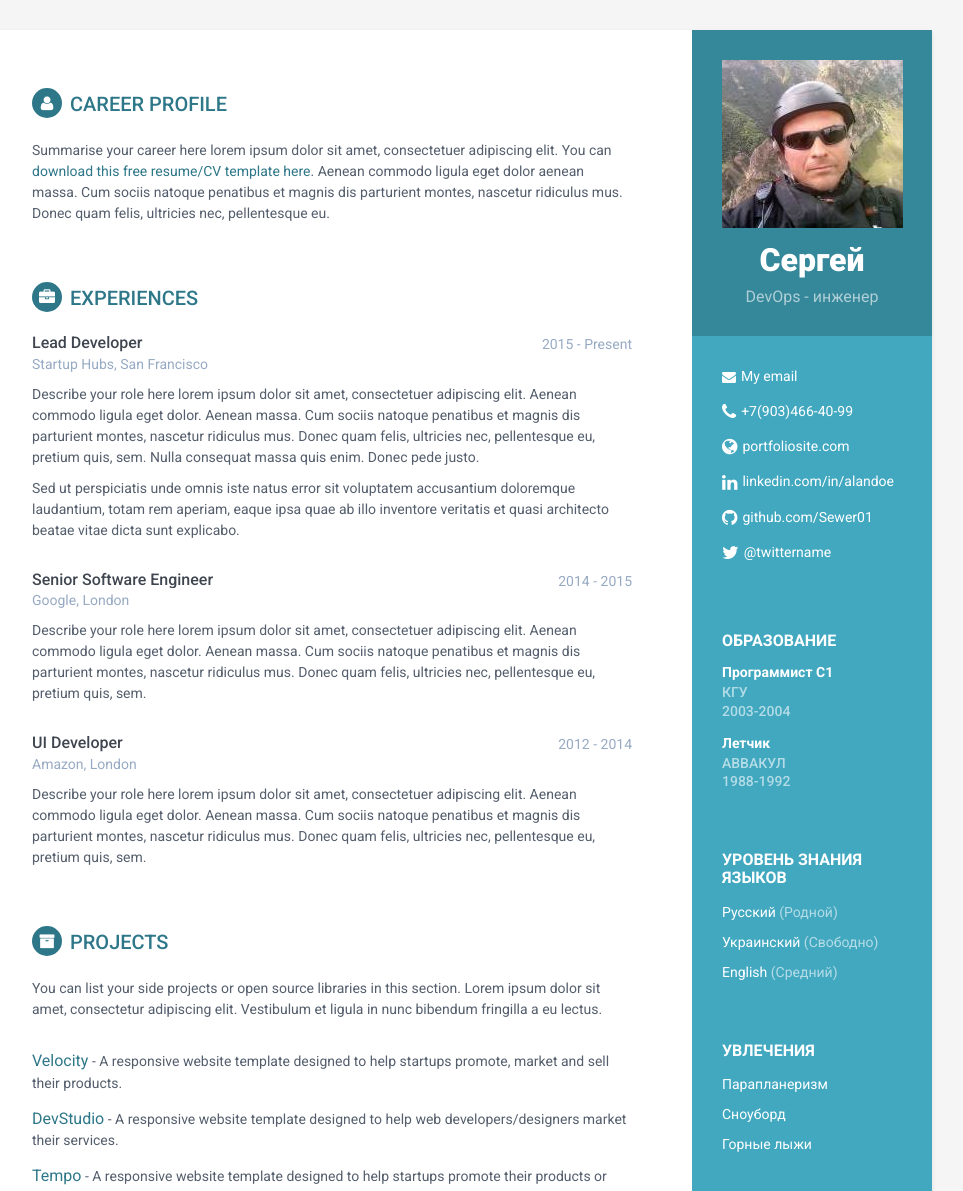
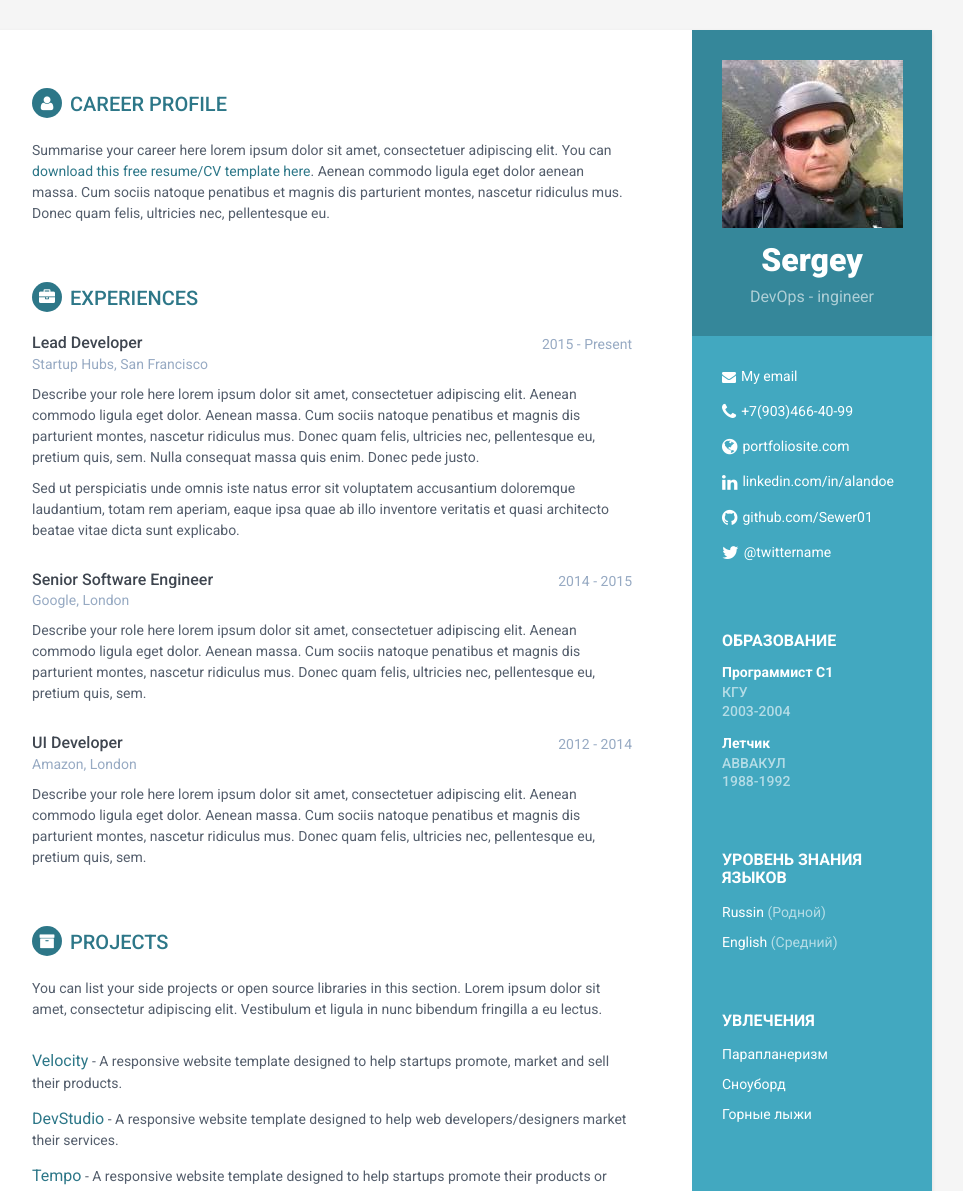
Before and after one commit to Sewer01/django, a Django app: page / in a window 1280 px wide. Shown: the top 1191 px of the page, without its empty margins (188-1151 px from the left). Run offline with Django 3.2, Linux system fonts and the light colour scheme; some libraries are stand-ins or nearby versions.

Commit message:
autocommit

```diff
--- a/myresume/main/templates/main/index.html
+++ b/myresume/main/templates/main/index.html
@@ -33,13 +33,13 @@
         <div class="sidebar-wrapper">
             <div class="profile-container">
                 <img class="profile" src="{% static '/images/profile.png' %}" alt="" />
-                <h1 class="name">Сергей</h1>
-                <h3 class="tagline">DevOps - инженер</h3>
+                <h1 class="name">Sergey</h1>
+                <h3 class="tagline">DevOps - ingineer</h3>
             </div><!--//profile-container-->
 
             <div class="contact-container container-block">
                 <ul class="list-unstyled contact-list">
-                    <li class="email"><i class="fa fa-envelope"></i><a href="mailto: sewer01@gmail.com">My email</a></li>
+                    <li class="email"><i class="fa fa-envelope"></i><a href="mailto: sewer@gmail.com">My email</a></li>
                     <li class="phone"><i class="fa fa-phone"></i><a href="tel:+79034664099">+7(903)466-40-99</a></li>
                     <li class="website"><i class="fa fa-globe"></i><a href="http://themes.3rdwavemedia.com/website-templates/free-responsive-website-template-for-developers/" target="_blank">portfoliosite.com</a></li>
                     <li class="linkedin"><i class="fa fa-linkedin"></i><a href="#" target="_blank">linkedin.com/in/alandoe</a></li>
@@ -64,8 +64,7 @@
             <div class="languages-container container-block">
                 <h2 class="container-block-title">уровень знания языков</h2>
                 <ul class="list-unstyled interests-list">
-                    <li>Русский <span class="lang-desc">(Родной)</span></li>
-                    <li>Украинский <span class="lang-desc">(Свободно)</span></li>
+                    <li>Russin <span class="lang-desc">(Родной)</span></li>
                     <li>English <span class="lang-desc">(Средний)</span></li>
                 </ul>
             </div><!--//interests-->
```
Also changed, not shown: 1 other file.
